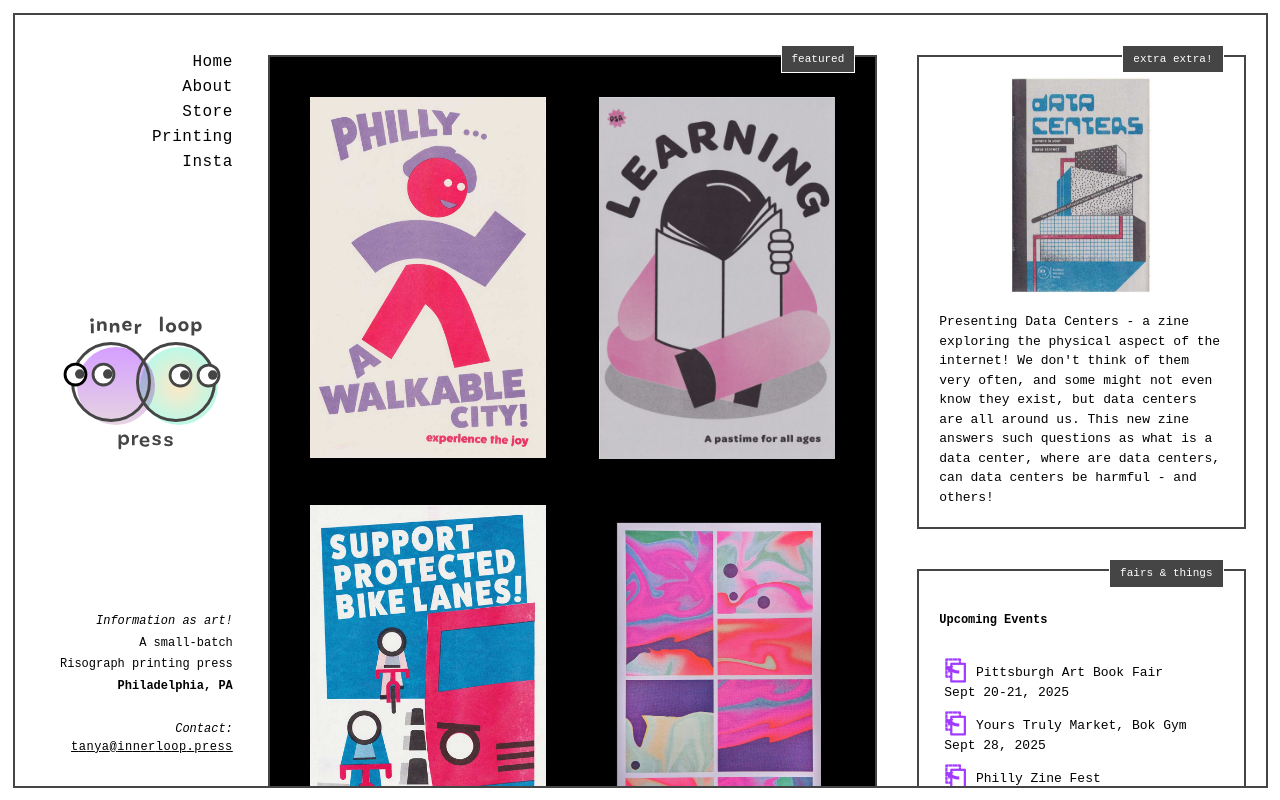
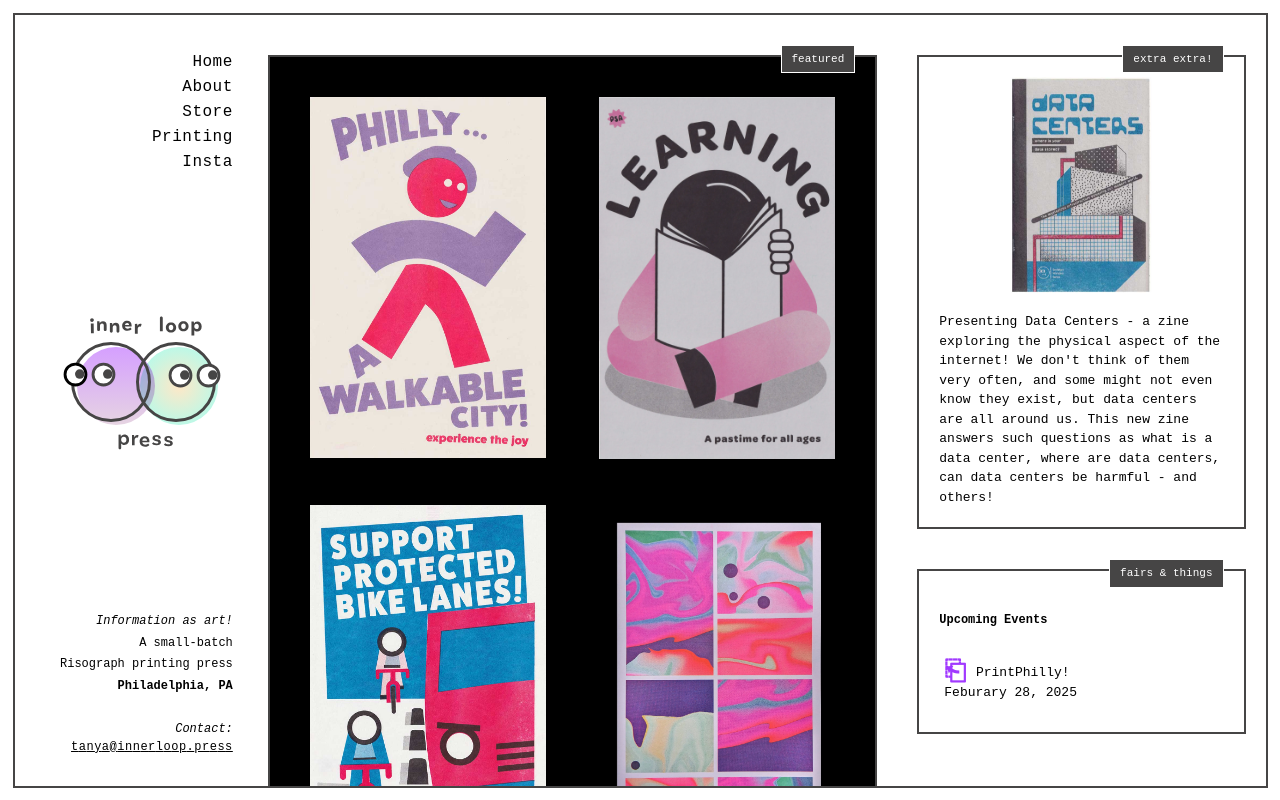
Before and after one commit to tanyabrassie/inner-loop-next, a Next.js app: page / in a window 1280 px wide. Built offline with nearby package versions, Linux system fonts and the light colour scheme.

Commit message:
Updating events

```diff
--- a/src/app/components/FairContent.tsx
+++ b/src/app/components/FairContent.tsx
@@ -74,13 +74,13 @@ export const FairContent = ({ test }: any) => {
           </a>
         </ListItem> */}
         <ListItem time={``}>
-          <a href='https://pabf.cargo.site/'>
-            Pittsburgh Art Book Fair
+          <a href='https://printphilly.org/'>
+            PrintPhilly!
             <br />
-            Sept 20-21, 2025
+            Feburary 28, 2025
           </a>
         </ListItem>
-        <ListItem time={``}>
+        {/* <ListItem time={``}>
           <a href='https://www.instagram.com/yourstrulymarket'>
             Yours Truly Market, Bok Gym
             <br />
@@ -93,7 +93,7 @@ export const FairContent = ({ test }: any) => {
             <br />
             Nov 1, 2025
           </a>
-        </ListItem>
+        </ListItem> */}
       </List>
     </ContentContainer>
   );
```
